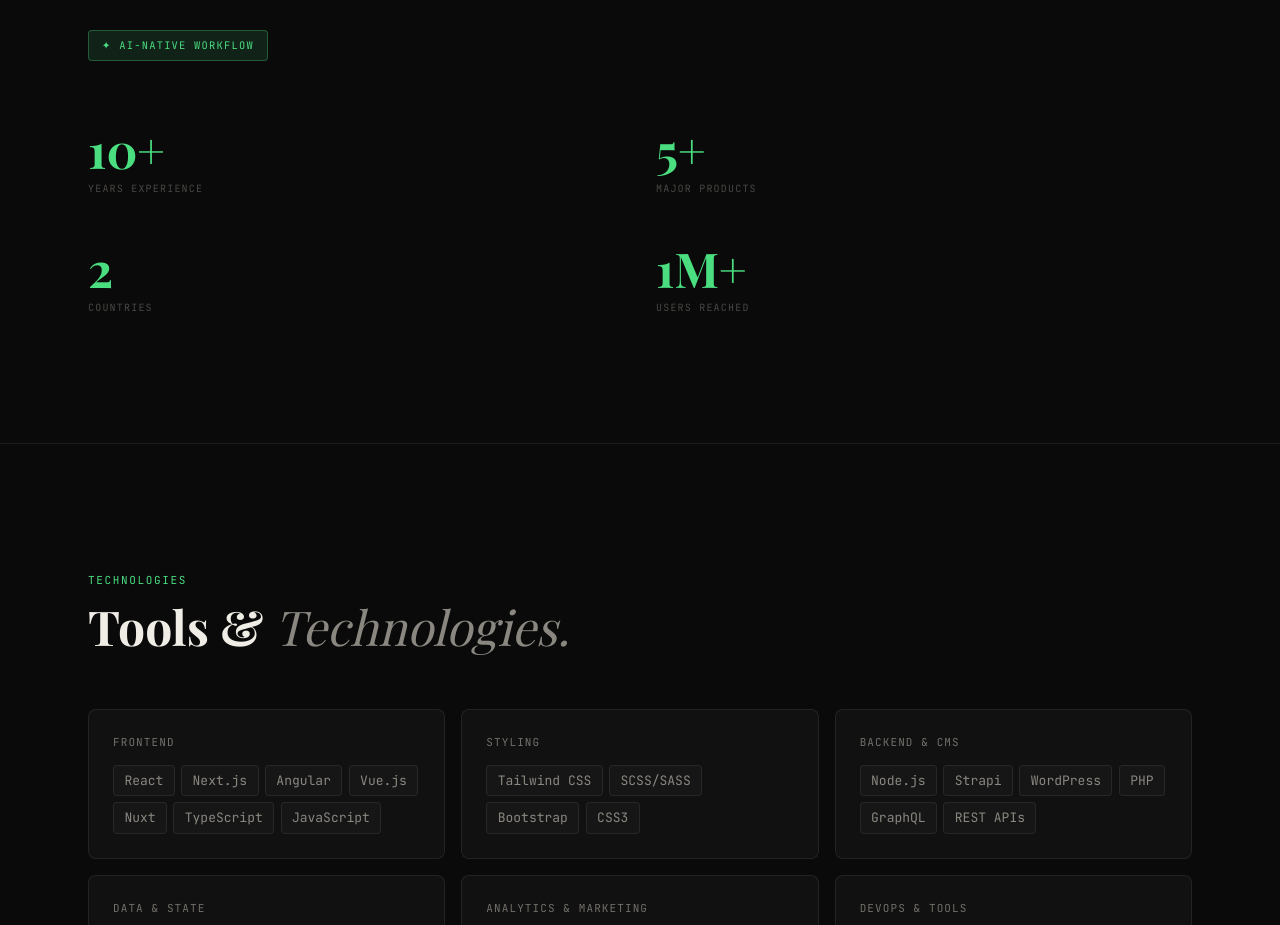
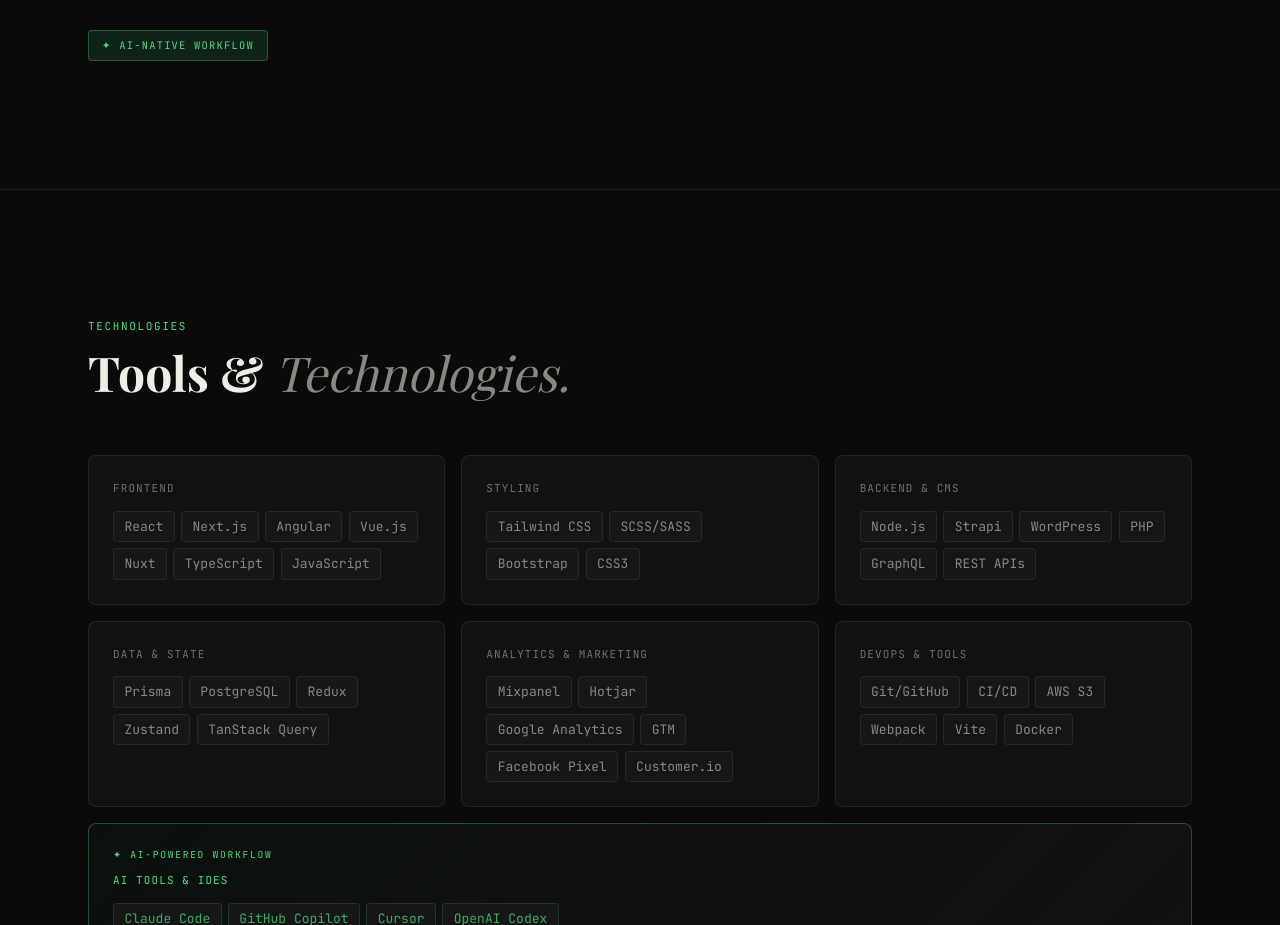
Before and after one commit to itsatifriaz/atifriaz, a Next.js app: page / in a window 1280 px wide. Shown: the part 2500-3425 px from the top of the page. Built offline with nearby package versions, Linux system fonts and the light colour scheme.

Commit message:
removed stats

```diff
--- a/components/About.tsx
+++ b/components/About.tsx
@@ -122,53 +122,6 @@ export default function About() {
               </span>
             </div>
           </motion.div>
-
-          {/* Right: Stats — bare numbers, no container */}
-          <motion.div
-            initial={{ opacity: 0, x: 24 }}
-            animate={inView ? { opacity: 1, x: 0 } : {}}
-            transition={{ duration: 0.6, delay: 0.15 }}
-            style={{
-              display: "grid",
-              gridTemplateColumns: "repeat(2, 1fr)",
-              gap: "3rem 2rem",
-              alignContent: "center",
-              background: "none",
-            }}
-          >
-            {stats.map((stat, i) => (
-              <motion.div
-                key={stat.label}
-                initial={{ opacity: 0, y: 16 }}
-                animate={inView ? { opacity: 1, y: 0 } : {}}
-                transition={{ duration: 0.5, delay: 0.25 + i * 0.08 }}
-              >
-                <div
-                  className="font-display"
-                  style={{
-                    fontSize: "clamp(2.25rem, 4vw, 3rem)",
-                    fontWeight: 700,
-                    color: "var(--accent)",
-                    lineHeight: 1,
-                    marginBottom: "0.5rem",
-                  }}
-                >
-                  {stat.value}
-                </div>
-                <div
-                  style={{
-                    fontFamily: "var(--font-jetbrains), monospace",
-                    fontSize: "0.625rem",
-                    letterSpacing: "0.12em",
-                    textTransform: "uppercase",
-                    color: "var(--text-faint)",
-                  }}
-                >
-                  {stat.label}
-                </div>
-              </motion.div>
-            ))}
-          </motion.div>
         </div>
       </div>
     </section>
```
